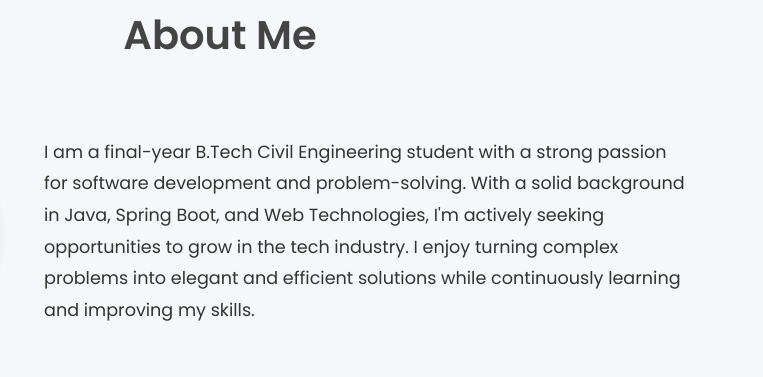
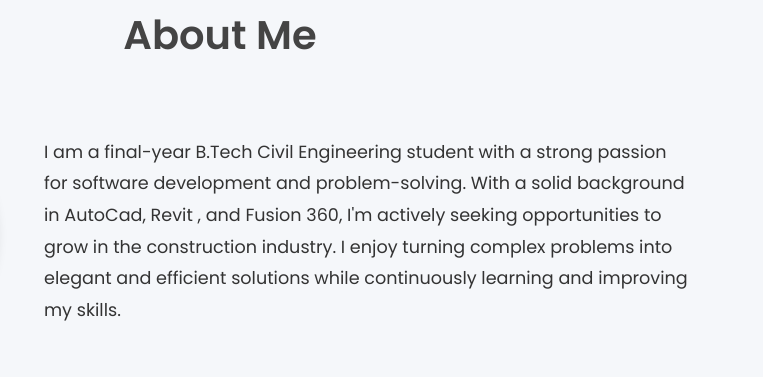
Before and after one commit to Vaishnavi-Phad/SonamKendrePortfolio, a plain HTML site: page index.html in a window 1280 px wide. Shown: the part 780-1157 px from the top of the page, 420-1183 px from the left. Drawn offline with Linux system fonts and the light colour scheme.

Commit message:
Update index.html

```diff
--- a/index.html
+++ b/index.html
@@ -228,7 +228,7 @@
     <div style="display: flex; flex-wrap: wrap; justify-content: center; align-items: center; gap: 3rem;">
       <img src="tool/WhatsApp Image 2025-05-10 at 12.33.47_4f030696.jpg" alt="Sonam Kendre" style="width: 250px; height: 250px; border-radius: 50%; box-shadow: 0 4px 12px rgba(0,0,0,0.15);"/>
       <p style="max-width: 650px; font-size: 1.1rem; line-height: 1.8;">
-        I am a final-year B.Tech Civil Engineering student with a strong passion for software development and problem-solving. With a solid background in Java, Spring Boot, and Web Technologies, I'm actively seeking opportunities to grow in the tech industry. I enjoy turning complex problems into elegant and efficient solutions while continuously learning and improving my skills.
+        I am a final-year B.Tech Civil Engineering student with a strong passion for software development and problem-solving. With a solid background in AutoCad, Revit , and Fusion 360, I'm actively seeking opportunities to grow in the construction industry. I enjoy turning complex problems into elegant and efficient solutions while continuously learning and improving my skills.
       </p>
     </div>
   </section>
```
